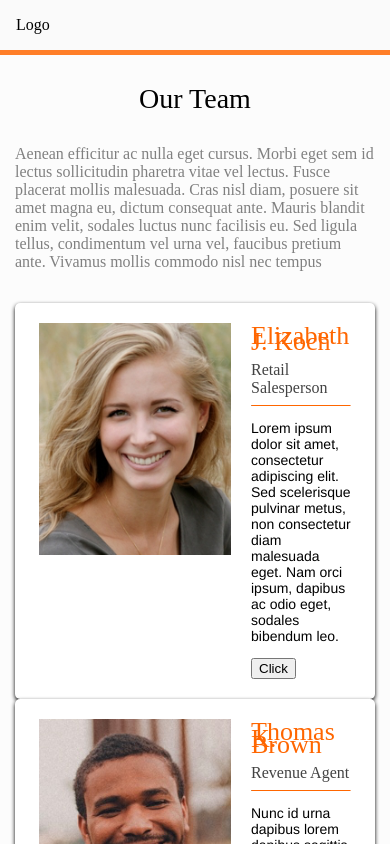
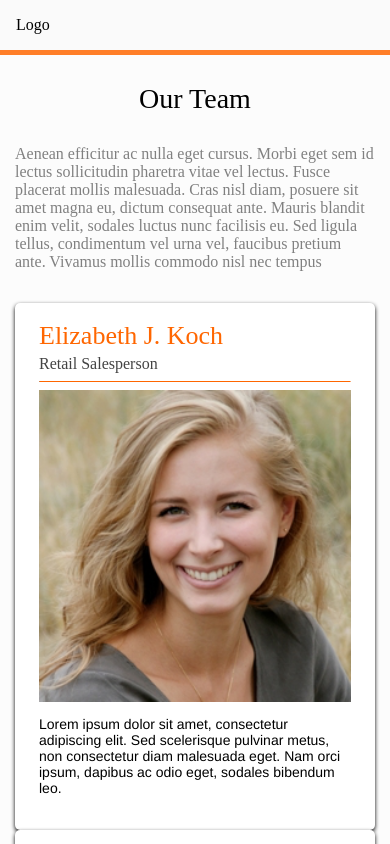
Before and after one commit to tarekgabarin/technical_test, a React (Create React App) app: page / in a window 390 px wide. Shown: the top 844 px of the page. Built offline with nearby package versions, Linux system fonts and the light colour scheme.

Commit message:
made cards responsive

```diff
--- a/src/components/Card/Card.js
+++ b/src/components/Card/Card.js
@@ -25,10 +25,13 @@ const Card = styled.div`
     }
 `
 
-const ImageProfile = styled.img`
+const ImageProfileDesktop = styled.img`
     object-fit: cover;
     width: 192px;
     height: 232px;
+`
+const ImageProfileMobile = styled.img`
+    object-fit: cover;
 `
 
 const DesktopCardInfo = styled.div`
@@ -75,7 +78,7 @@ function CardContentDesktop ({props}) {
         <div className='flex flex-row'>
 
             <div>
-                <ImageProfile src={props.image} alt=""/>
+                <ImageProfileDesktop src={props.image} alt=""/>
             </div>
 
             <DesktopCardInfo>
@@ -100,6 +103,31 @@ function CardContentDesktop ({props}) {
     )
 }
 
+function CardContentMobile({props}) {
+
+    return (
+        <div class="flex flex-column">
+
+                    <NameTitle>{props.name}</NameTitle>
+                    <RoleTitle>{props.role}</RoleTitle>
+                    <div>
+                    <HeaderTitle></HeaderTitle>
+                    </div>
+                    <ImageProfileMobile src={props.image} alt=""/>
+
+                    <InfoText>
+                        {props.info}
+                    </InfoText>
+
+
+
+
+        </div>
+
+    )
+
+}
+
 
 
 
@@ -108,19 +136,15 @@ function CardComponent (props){
     const [width] = useWindowSize();
     const isMobile = width < 480;
 
-    console.log('props is', props);
-
-    ///const CardContext = React.createContext(props);
-
-    ///const CardContent = isMobile == true ?  :  CardContentDesktop()
+    const CardContent = isMobile === true ?  (<CardContentMobile props={props} />) : (<CardContentDesktop props={props} />)
 
 
 
     return (
         <Card>
 
+            {CardContent}
 
-            <CardContentDesktop props={props} ></CardContentDesktop>
         </Card>
     )
 
```
